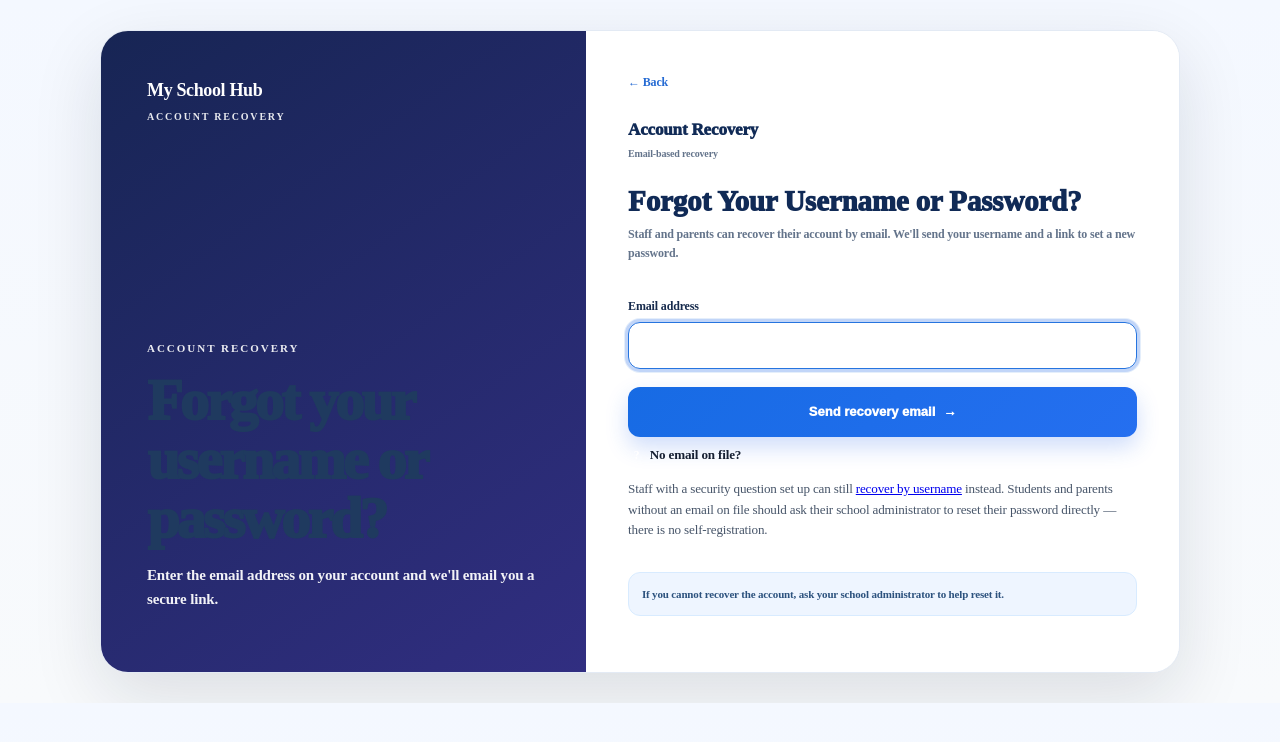
After one commit to dcruzzz900/dcruzzz900-Offline-online-school-management-system, a Python web app: template templates/account_recovery.html in a window 1280 px wide, after a click on "No email on file?". The commit adds this page. Shown: the top 742 px of the page. Run offline with Jinja, Linux system fonts and the light colour scheme; the template is opened without the code that fills it, so the values that code supplies are empty.

Commit message:
Add files via upload

```diff
--- /dev/null
+++ b/templates/account_recovery.html
@@ -0,0 +1,24 @@
+{% extends "base.html" %}
+{% block title %}Forgot Username or Password · My School Hub{% endblock %}
+{% block content %}
+<div class="beautiful-auth school-auth-page" data-auth-branding-root>
+  <section class="beautiful-auth-hero platform-hero"><div class="hub-brand"><img data-auth-school-logo class="school-auth-brand-logo small auth-branding-hidden" alt="School logo"><div><strong data-auth-school-name>My School Hub</strong><span>ACCOUNT RECOVERY</span></div></div><div><div class="hub-eyebrow">ACCOUNT RECOVERY</div><h1>Forgot your username or password?</h1><p>Enter the email address on your account and we'll email you a secure link.</p></div></section>
+  <section class="beautiful-auth-form">
+    <a class="back-home" href="{{ url_for('login') }}">← Back</a>
+    <div class="form-brand"><img data-auth-school-logo class="school-auth-brand-logo small auth-branding-hidden" alt="School logo"><div><strong data-auth-school-name>Account Recovery</strong><small>Email-based recovery</small></div></div>
+    <div class="form-intro"><h2>Forgot Your Username or Password?</h2><p>Staff and parents can recover their account by email. We'll send your username and a link to set a new password.</p></div>
+    <form method="POST">
+      <input type="hidden" name="csrf_token" value="{{ csrf_token() }}">
+      <label>Email address<input type="email" name="email" required autofocus autocomplete="email" autocapitalize="none"></label>
+      <button class="hub-primary-btn" type="submit">Send recovery email <span>→</span></button>
+    </form>
+    <details class="hlp">
+      <summary class="hlp-t">No email on file?</summary>
+      <div class="hlp-b">
+        <p class="muted">Staff with a security question set up can still <a href="{{ url_for('recover') }}">recover by username</a> instead. Students and parents without an email on file should ask their school administrator to reset their password directly — there is no self-registration.</p>
+      </div>
+    </details>
+    <p class="form-notice">If you cannot recover the account, ask your school administrator to help reset it.</p>
+  </section>
+</div>
+{% endblock %}
```
Also changed, not shown: templates/account_recovery_reset.html (added, +18 -0 lines), templates/login.html (+12 -5 lines).
